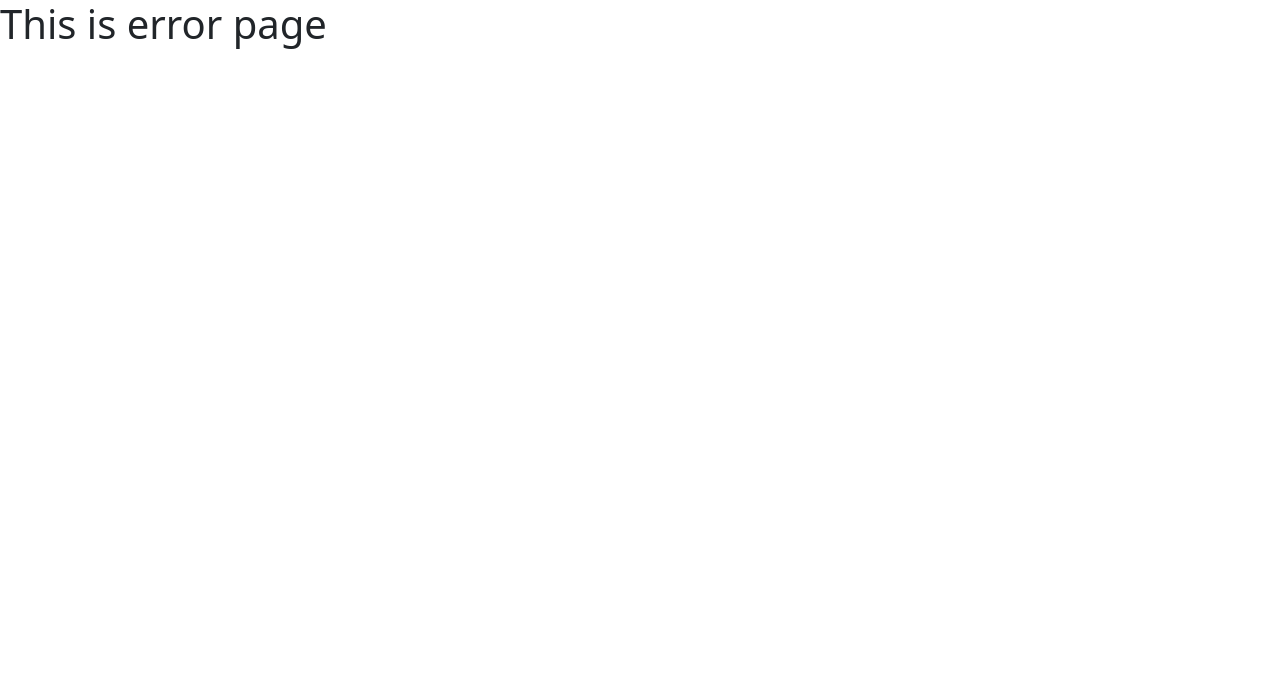
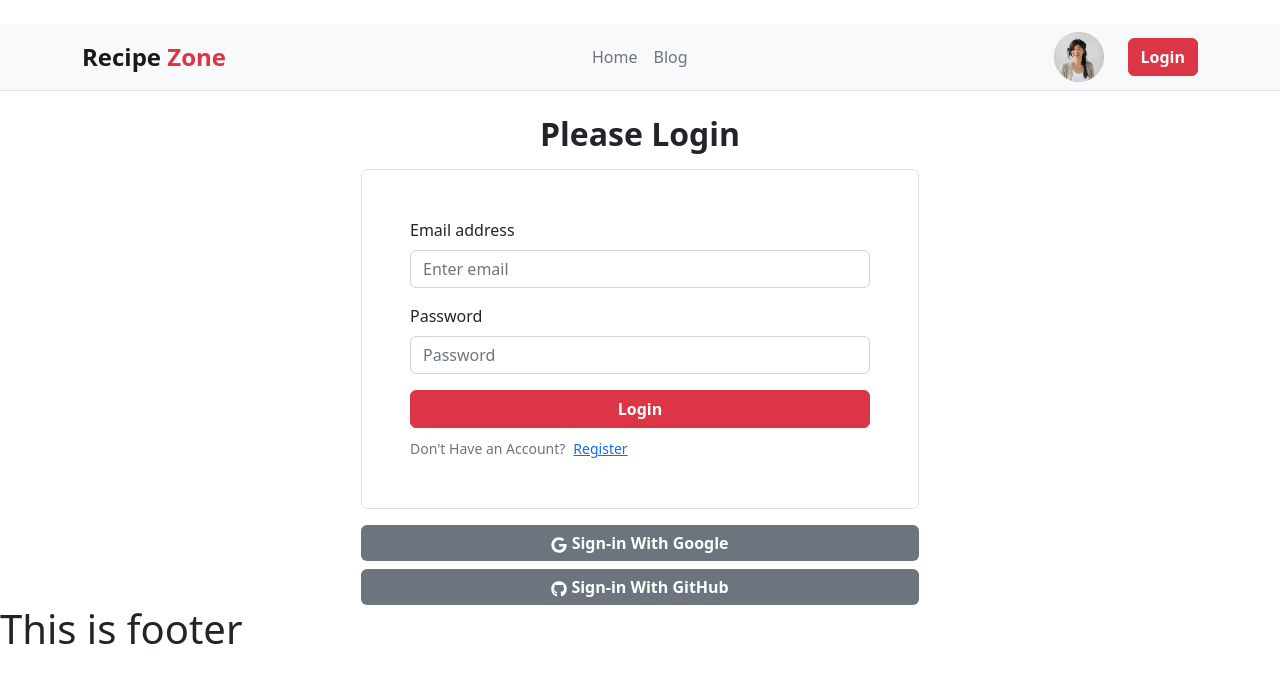
Before and after one commit to Tasneemnur/chef-recipe-hunter, a React (Vite) app: page /login in a window 1280 px wide. Before the commit this address had no page. Shown: the top 682 px of the page. Built offline with nearby package versions, Linux system fonts and the light colour scheme.

Commit message:
Chef sections data showed dynamically and login page created

```diff
--- a/package.json
+++ b/package.json
@@ -17,6 +17,7 @@
     "react": "^18.2.0",
     "react-bootstrap": "^2.7.4",
     "react-dom": "^18.2.0",
+    "react-icons": "^4.8.0",
     "react-router-dom": "^6.11.0",
     "sort-by": "^1.2.0"
   },
--- a/src/Shared/Header/Header.jsx
+++ b/src/Shared/Header/Header.jsx
@@ -4,10 +4,11 @@ import React from 'react';
 import Navbar from 'react-bootstrap/Navbar';
 import { Link } from 'react-router-dom';
 import person from '../../assets/user-2.png'
+import { Button } from 'react-bootstrap';
 const Header = () => {
   return (
     <div>
-      <Navbar bg="light" expand="lg" className='my-4 d-flex align-items-center border-bottom'>
+      <Navbar bg="light" expand="lg" className='my-4 border-bottom'>
         <Container>
           <Navbar.Brand className='fw-bold fs-4' href="#home">Recipe <span className='text-danger'>Zone</span> </Navbar.Brand>
           <Navbar.Toggle aria-controls="basic-navbar-nav" />
@@ -20,6 +21,7 @@ const Header = () => {
           <div>
             <img src={person} alt="" srcset="" style={{height: "50px"}}/>
           </div>
+          <Link to="/login"><Button variant='danger' className='ms-4 fw-semibold'>Login</Button></Link>
         </Container>
       </Navbar>
     </div>
--- a/src/components/Chef/Chef.jsx
+++ b/src/components/Chef/Chef.jsx
@@ -1,6 +1,8 @@
-import Button from 'react-bootstrap/Button';
+import Button from "react-bootstrap/Button";
 import React from "react";
 import Card from "react-bootstrap/Card";
+import { AiFillLike } from "react-icons/ai";
+import { Link } from "react-router-dom";
 
 const Chef = ({ chef }) => {
   const {
@@ -12,19 +14,19 @@ const Chef = ({ chef }) => {
   } = chef;
   return (
     <Card style={{ width: "18rem" }}>
-      <Card.Img variant="top" src={chef_picture} />
+      <Card.Img variant="top" src={chef_picture} className="mt-3 rounded" />
       <Card.Body>
-        <Card.Title>{chef_name}</Card.Title>
+        <Card.Title className="my-1">{chef_name}</Card.Title>
+        <Card.Text className="fs-6 mb-3 text-secondary">{years_of_experience} years experience</Card.Text>
         <Card.Text>
-          {years_of_experience} years experience
+          <div className="my-1 text-secondary">Recipes : {number_of_recipes}</div>
+          <div className="d-flex align-items-center">
+            <AiFillLike className="me-2 text-primary fs-5"></AiFillLike>
+            <div className="text-secondary"> {likes}</div>
+          </div>
         </Card.Text>
-        <Card.Text>
 
-        </Card.Text>
-        <Card.Text>
-
-        </Card.Text>
-        <Button variant="primary">Go somewhere</Button>
+        <Link to="/recipes"><Button variant="danger" className="fw-semibold">View Recipes</Button></Link>
       </Card.Body>
     </Card>
   );
--- /dev/null
+++ b/src/components/ChefRecipes/ChefRecipes.jsx
@@ -0,0 +1,11 @@
+import React from 'react';
+
+const ChefRecipes = () => {
+    return (
+        <div>
+            chef recipes
+        </div>
+    );
+};
+
+export default ChefRecipes;
--- a/src/components/Home/Home.jsx
+++ b/src/components/Home/Home.jsx
@@ -50,7 +50,6 @@ const Home = () => {
           </Carousel.Caption>
         </Carousel.Item>
       </Carousel>
-
       <ChefSection></ChefSection>
     </Container>
   );
--- /dev/null
+++ b/src/components/Login/Login.jsx
@@ -0,0 +1,67 @@
+import React, { useContext } from "react";
+import { Button, Container, Form } from "react-bootstrap";
+import { Link } from "react-router-dom";
+import { FaGoogle, FaGithub } from 'react-icons/fa';
+import { AuthContext } from "../../providers/AuthProvider";
+
+const Login = () => {
+    const {login} = useContext(AuthContext);
+    const handleEmailPassLogin = (event) =>{
+        event.preventDefault();
+        const form = event.target
+        const email = form.email.value;
+        const password = form.password.value;
+        login(email,password)
+        .then(result =>{
+            const loggedUser = result.user;
+            console.log(loggedUser)
+            form.reset()
+        })
+        .catch(error =>{
+            console.error(error)
+        })
+    }
+
+
+  return (
+    <Container>
+      <h2 className="text-center my-3 fw-bold">Please Login</h2>
+      <Form onSubmit={handleEmailPassLogin} className="w-50 mx-auto border rounded p-5 ">
+        <Form.Group className="mb-3" controlId="formBasicEmail">
+          <Form.Label>Email address</Form.Label>
+          <Form.Control type="email" placeholder="Enter email" name="email" required/>
+        </Form.Group>
+
+        <Form.Group className="mb-3" controlId="formBasicPassword">
+          <Form.Label>Password</Form.Label>
+          <Form.Control type="password" placeholder="Password" name="password" required/>
+        </Form.Group>
+        <Button
+          variant="danger"
+          type="submit"
+          className="w-100 mb-2 fw-semibold"
+        >
+          Login
+        </Button>
+        <Form.Text className="text-secondary">
+          Don't Have an Account?
+          <Link to="/register" className="ms-2">
+            Register
+          </Link>
+        </Form.Text>
+      </Form>
+      <div className="w-50 mx-auto mt-3 mb-2">
+        <Button className="w-100 bg-secondary fw-semibold border-0">
+         <FaGoogle></FaGoogle> Sign-in With Google
+        </Button>
+      </div>
+      <div className="w-50 mx-auto">
+        <Button className="w-100 bg-secondary fw-semibold border-0">
+         <FaGithub></FaGithub> Sign-in With GitHub
+        </Button>
+      </div>
+    </Container>
+  );
+};
+
+export default Login;
--- /dev/null
+++ b/src/components/Registration/Registration.jsx
@@ -0,0 +1,11 @@
+import React from 'react';
+
+const Registration = () => {
+    return (
+        <div>
+            this is registration page
+        </div>
+    );
+};
+
+export default Registration;
--- a/src/providers/AuthProvider.jsx
+++ b/src/providers/AuthProvider.jsx
@@ -1,13 +1,17 @@
 import React, { createContext } from 'react';
 import app from '../firebase/firebase_config';
-import { getAuth } from "firebase/auth";
+import { getAuth, createUserWithEmailAndPassword } from "firebase/auth";
 
 export const AuthContext = createContext(null);
 const auth = getAuth(app);
 
+const login = (email, password) =>{
+    return createUserWithEmailAndPassword(auth, email, password)
+}
+
 const AuthProvider = ({children}) => {
     const authInfo = {
-
+        login
     }
     return (
         <AuthContext.Provider value={authInfo}>
```
Also changed, not shown: src/main.jsx (+18 -2 lines), 1 other file (tests, documents, lock files or other folders).
